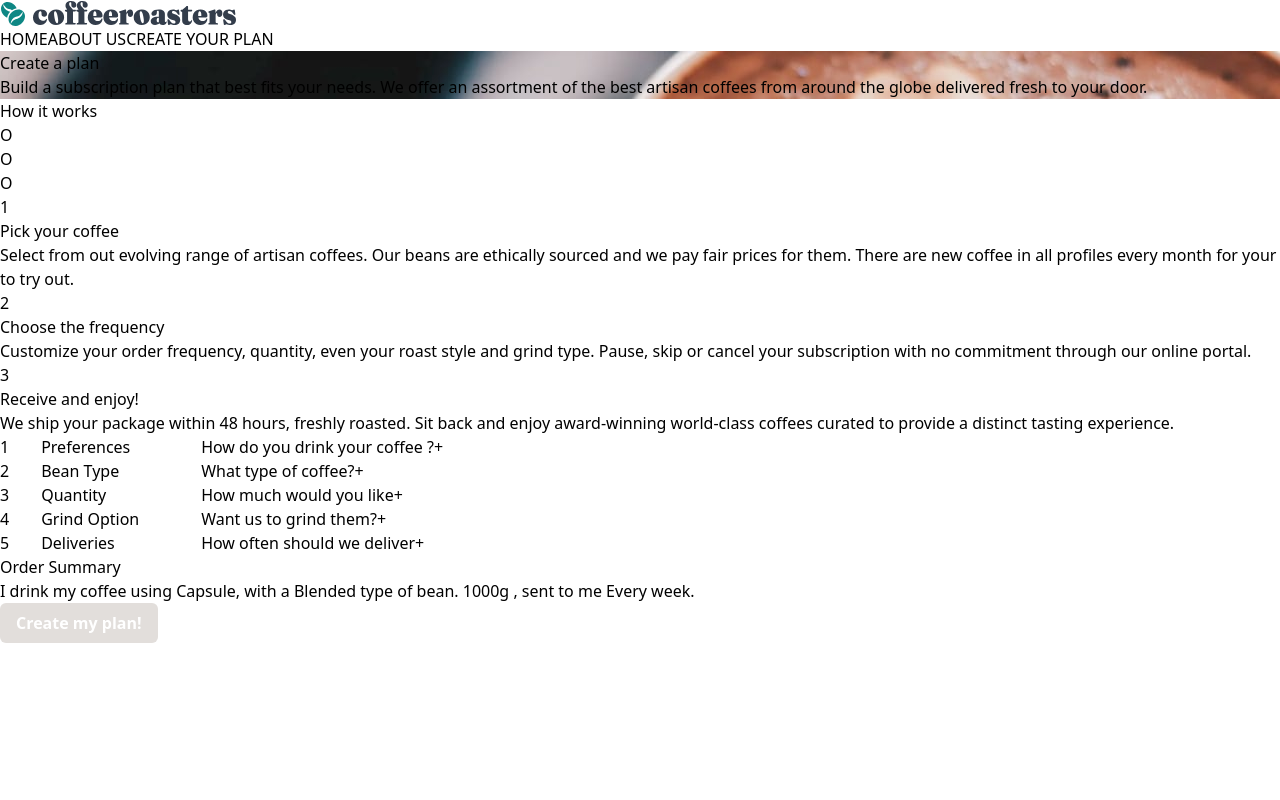
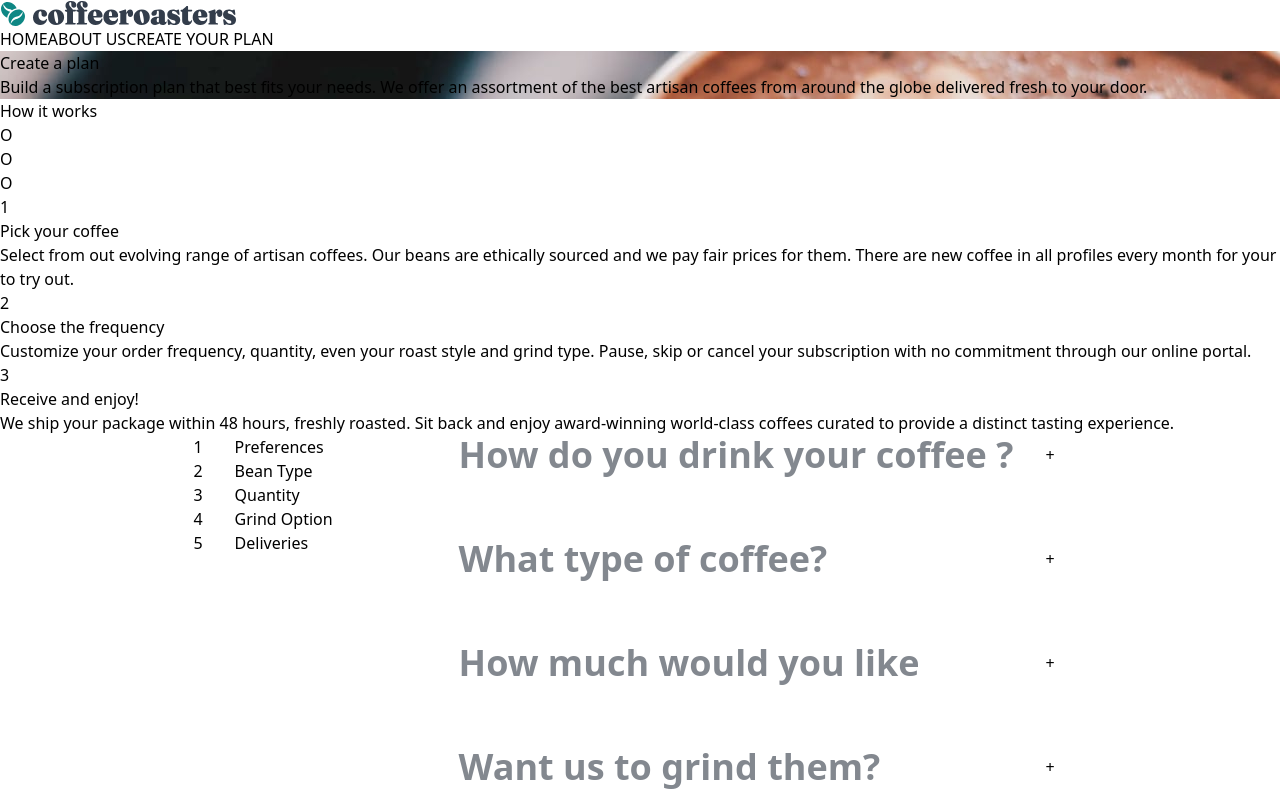
Before and after one commit to azanra/coffee-subscription, a React (Vite) app: page /plan in a window 1280 px wide. Shown: the top 800 px of the page. Built offline with nearby package versions, Linux system fonts and the light colour scheme.

Commit message:
feat: style and position table of content

```diff
--- a/src/pages/components/plan/Content.tsx
+++ b/src/pages/components/plan/Content.tsx
@@ -13,9 +13,19 @@ const Content = ({ id, question, options, isCapsules }: IContent) => {
   const [isShown, setIsShown] = useState(false);
 
   return (
-    <div>
-      <div className="flex" onClick={() => setIsShown(!isShown)}>
-        <h1 id={`${id}`}>{question}</h1>
+    <div className="cursor-pointer w-full">
+      <div
+        className="flex mb-[32px] gap-[32px] justify-between"
+        onClick={() => setIsShown(!isShown)}
+      >
+        <h1
+          id={`${id}`}
+          className={`${
+            isShown ? "underline text-[#2C343E]" : "text-[#83888f]"
+          } text-4xl font-extrabold hover:text-[#2C343E]`}
+        >
+          {question}
+        </h1>
         <button disabled={isCapsules}>+</button>
       </div>
       {isShown && <QuestionDropdown options={options} />}
--- a/src/pages/components/plan/CustomizePlan.tsx
+++ b/src/pages/components/plan/CustomizePlan.tsx
@@ -122,7 +122,7 @@ const CustomizePlan = ({ isCapsules }: ICustomizePlan) => {
     },
   ];
   return (
-    <div className="flex">
+    <div className="flex justify-center gap-[64px]">
       <div>
         {indexList.map((list, index) => {
           return (
--- a/src/pages/components/plan/QuestionDropdown.tsx
+++ b/src/pages/components/plan/QuestionDropdown.tsx
@@ -10,7 +10,7 @@ interface IQuestionList {
 
 const QuestionDropdown = ({ options }: IQuestionDropdown) => {
   return (
-    <div className="flex">
+    <div className="flex gap-[32px]">
       {options.map((option) => {
         return <QuestionList option={option} key={option.header} />;
       })}
@@ -21,9 +21,9 @@ const QuestionDropdown = ({ options }: IQuestionDropdown) => {
 const QuestionList = ({ option }: IQuestionList) => {
   const { header, body } = option;
   return (
-    <div>
-      <h1>{header}</h1>
-      <p>{body}</p>
+    <div className="w-[220px] h-[200px] bg-[#f4f1eb] px-[16px] py-[24px] rounded-md hover:bg-[#fdd6ba]">
+      <h1 className="font-bold text-xl mb-[8px]">{header}</h1>
+      <p className="text-sm">{body}</p>
     </div>
   );
 };
--- a/src/pages/components/plan/TableOfContent.tsx
+++ b/src/pages/components/plan/TableOfContent.tsx
@@ -16,7 +16,7 @@ export interface ITableOfContentOption {
 
 const TableOfContent = ({ list, isCapsules }: ITableOfContent) => {
   return (
-    <div className="flex gap-[64px] px-8">
+    <div className="flex gap-[64px] px-8 mb-[32px]">
       <Content
         id={list.id}
         question={list.question}
```
